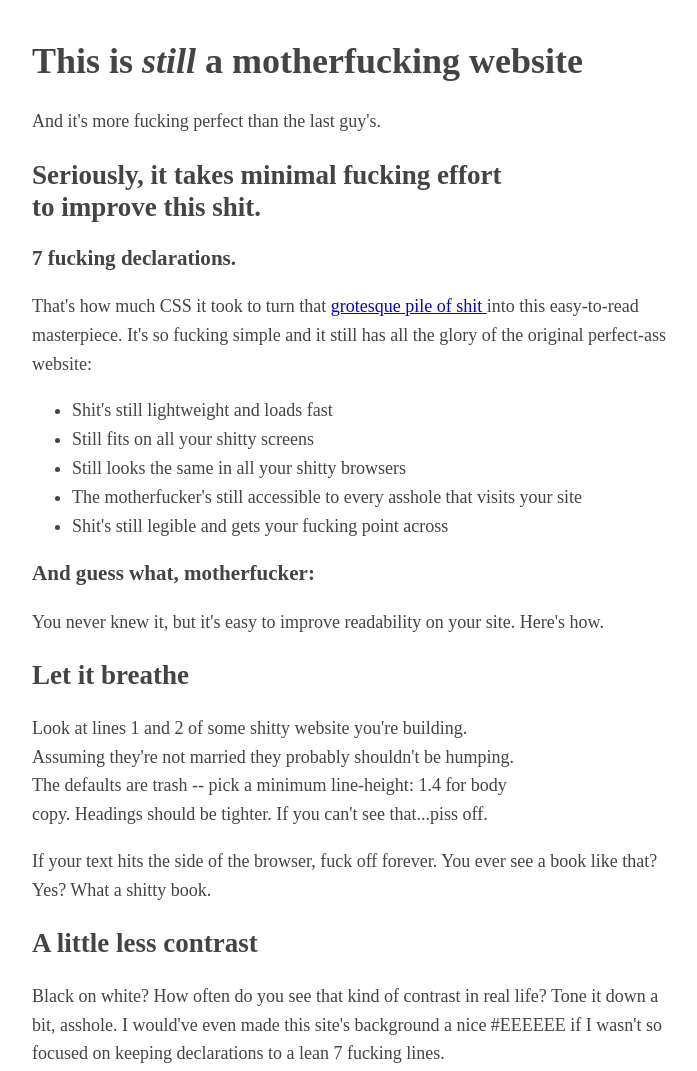
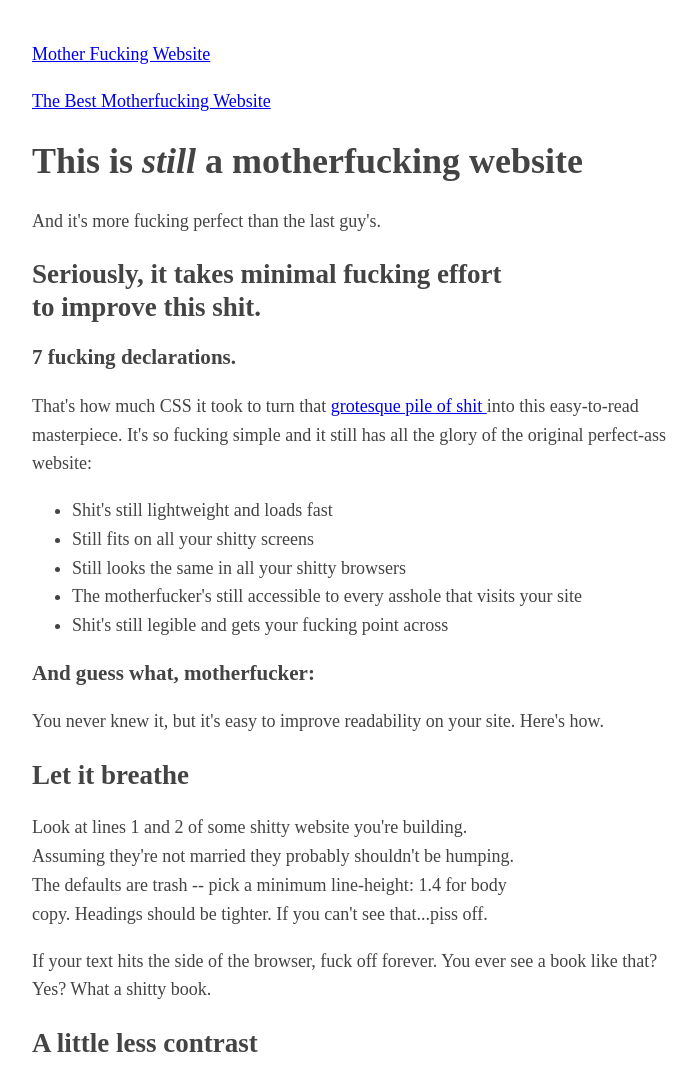
Before and after one commit to SantatraASF/Better, a plain HTML site: page index.html in a window 1280 px wide. Shown: the top 1071 px of the page, without its empty margins (283-980 px from the left). Drawn offline with Linux system fonts and the light colour scheme.

Commit message:
Update index.html

```diff
--- a/index.html
+++ b/index.html
@@ -8,8 +8,8 @@ auto;max-width:650px;line-height:1.6;font-size:18px;color:#444;padding:0
 10px}h1,h2,h3{line-height:1.2}</style>
 	</head>
 	<body>
-		<p>  <a href="file:///home/santatra/Images/Better/motherfuck.html"> </a> </p>
-		<p> <a href="file:///home/santatra/Images/Better/thebest.html"> </a> </p>
+		<p>  <a href="motherfuck.html"> Mother Fucking Website</a> </p>
+		<p> <a href="thebest.html"> The Best Motherfucking Website</a> </p>
 
 		<h1>This is <em>still</em> a motherfucking website</h1>
 		<p>And it's more fucking perfect than the last guy's.</p>
```
